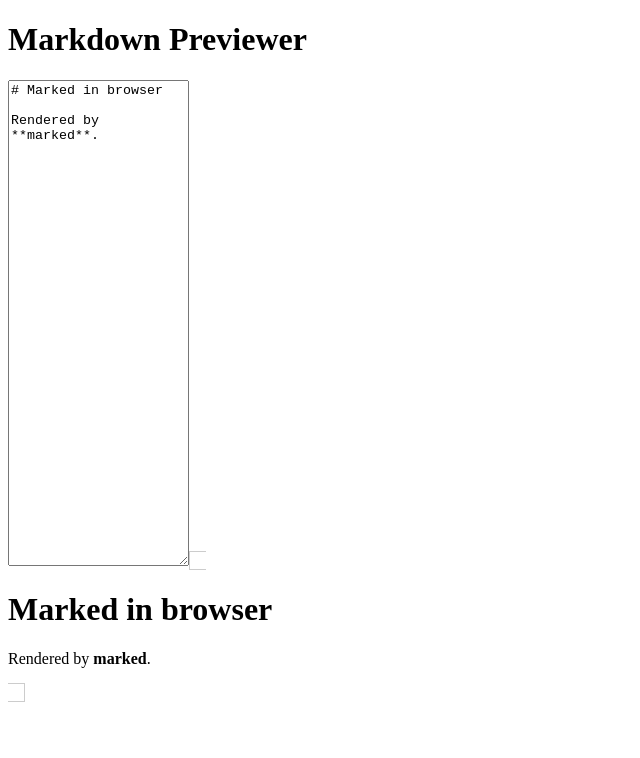
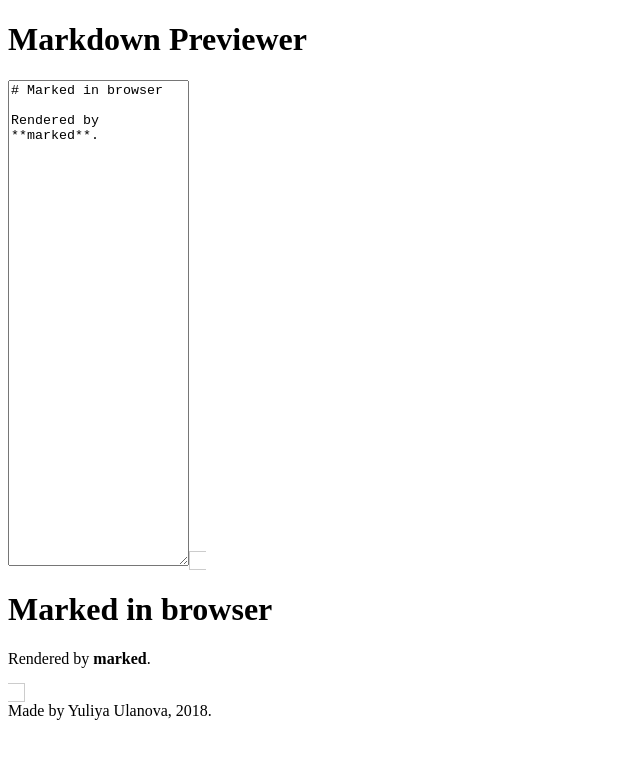
Before and after one commit to YuliyaU/markdownPreviewer, a React app: page / in a window 1280 px wide. Shown: the top 758 px of the page, without its empty margins (0-640 px from the left). Built offline with nearby package versions, Linux system fonts and the light colour scheme; the HTML template or start-up script is replaced by a standard one.

Commit message:
Creates Footer component

```diff
--- a/src/components/App.js
+++ b/src/components/App.js
@@ -1,10 +1,12 @@
 import {Previewer} from './Previewer';
+import {Footer} from './Footer';
 
 export const App = () => {
     return (
         <div className="container">
             <h1>Markdown Previewer</h1>
             <Previewer />
+            <Footer />
         </div>
     );
 };
--- /dev/null
+++ b/src/components/Footer.js
@@ -0,0 +1,7 @@
+export const Footer = () => {
+    return (
+        <footer>
+            Made by Yuliya Ulanova, 2018.
+        </footer>
+    );
+}
```
